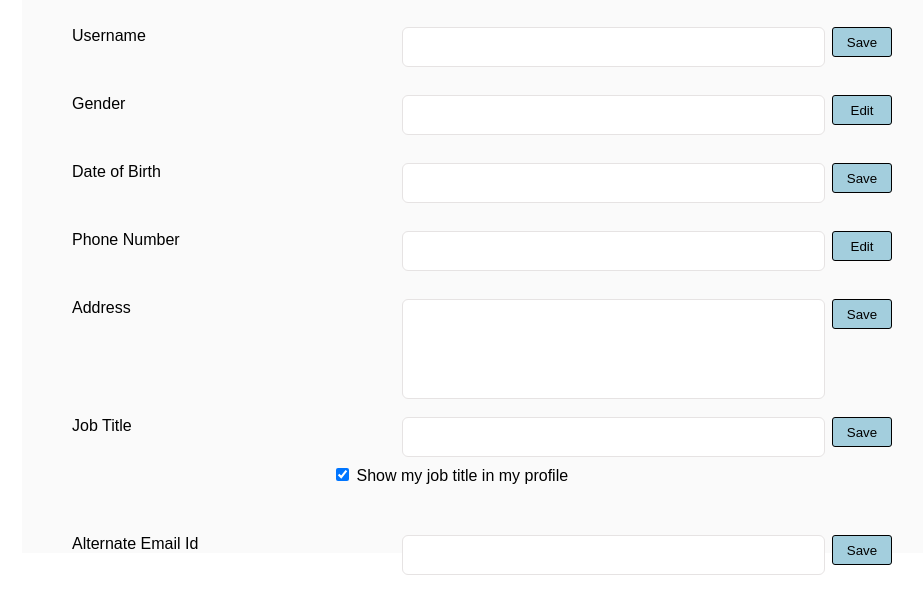
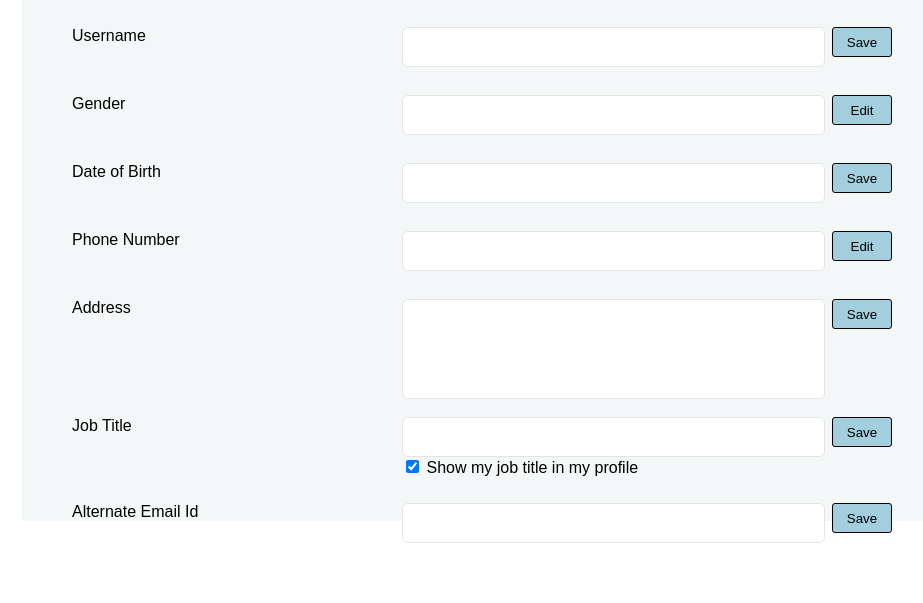
Before and after one commit to Practising-WebDev/RandomUsersdata, a plain HTML site: page index.html in a window 1280 px wide. Shown: the part 319-922 px from the top of the page, without its empty margins (118-1041 px from the left). After the commit the page ends 890 px from the top, so only its background shows below. Drawn offline with nearby package versions, Linux system fonts and the light colour scheme; no server answers.

Commit message:
removed checkbox style

```diff
--- a/index.html
+++ b/index.html
@@ -82,14 +82,12 @@
         <div class="bottomfieldunit" id="jobtitle">
             <span class="fieldtitle">Job Title</span>
             <span class="fieldinput">
-                <input type="text" class="fieldinputtext" size="50" style="height: 40px;"></input>
+                <input type="text" class="fieldinputtext" size="50" style="height: 40px;"></input><br/>
+                <input type="checkbox" checked>
+                <label>Show my job title in my profile</label><br>
             </span>
             <input type="button" class="fieldbutton" style="width: 60px;height: 30px;" value="Save"></input>
-            <div id="tickbox">
-                <input type="checkbox" checked>
-                <label>Show my job title in my profile</label><br>
-            </div>
-        </div>
+        </div><br/>
             <!-- alternate contact email  -->
         <div class="bottomfieldunit">
             <span class="fieldtitle">Alternate Email Id</span>
@@ -98,9 +96,6 @@
             </span>
             <input type="button" class="fieldbutton" style="width: 60px;height: 30px;" value="Save"></input>
         </div>
-
-        <!-- A button for calling function -->
-        <!-- <input type="button" class="fieldbutton" style="width: 60px;height: 30px;" onclick="runClick()" value="Run"></input> -->
       </div>
   </div>
 </div>
--- a/page.css
+++ b/page.css
@@ -2,7 +2,7 @@
     /* to center the whole content, set margin auto*/
     margin: auto;
     width: 1000px;
-    background-color: rgb(250, 250, 250);
+    background-color: rgb(244, 247, 247);
 }
 #mymap {
   height: 20vh;
@@ -47,10 +47,6 @@ img{
     border: 1px solid black;
     background-color: rgb(163, 206, 221);
 }
-#tickbox{
-    margin-left: 310px;
-    margin-top: 30px;
-}
 .bottomfieldunit{
     margin-bottom: 50px;
 }
```
